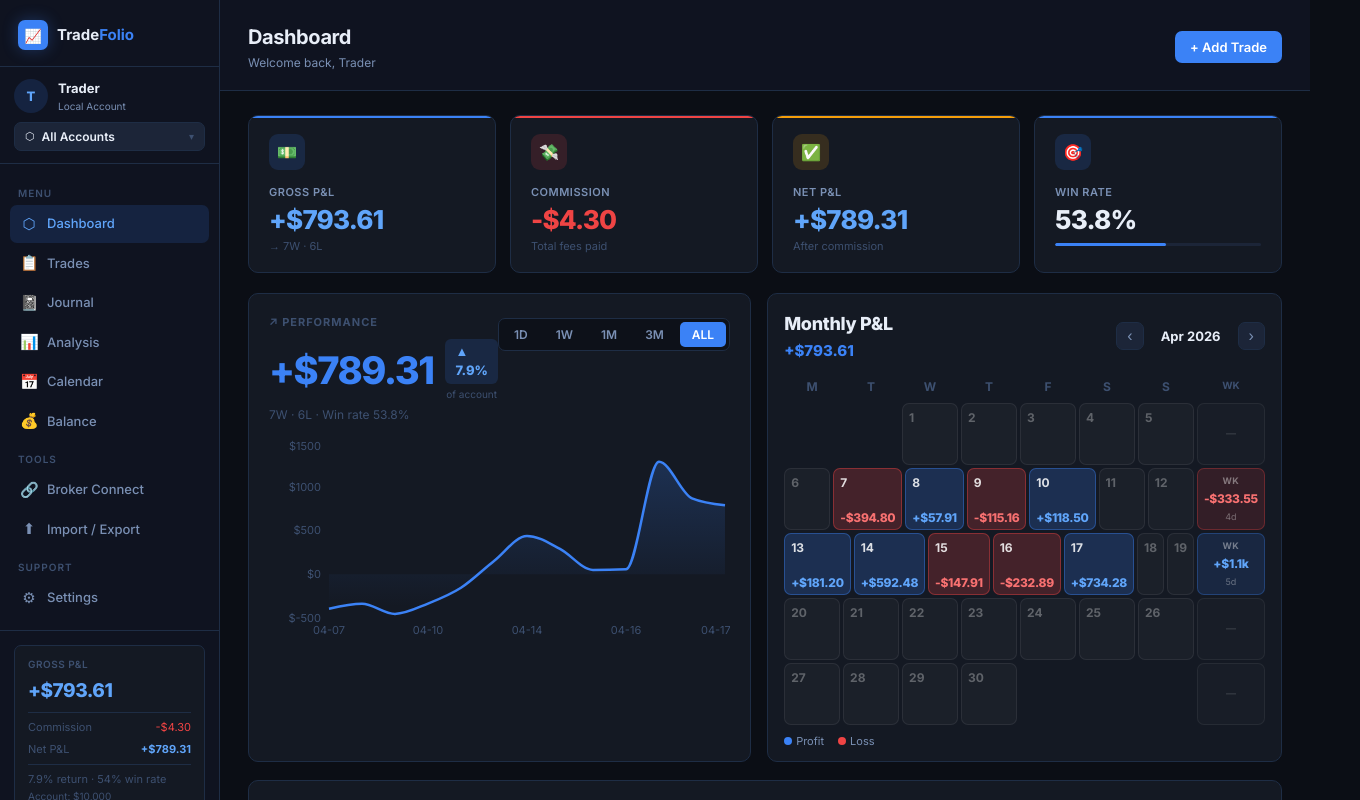
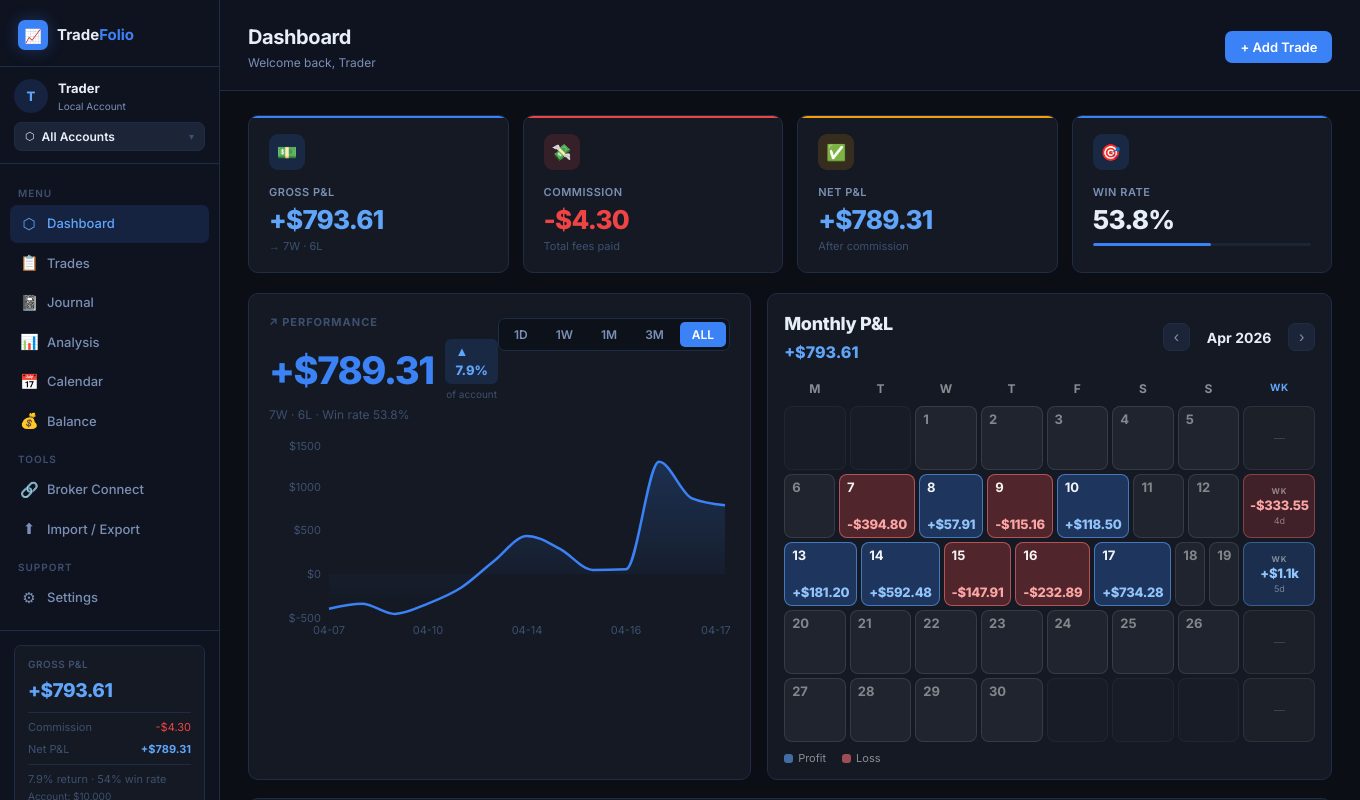
Before and after one commit to mohitchaudhry21/tradefolio, a React (Create React App) app: page / in a window 1280 px wide. Shown: the top 800 px of the page, 1360 px wide, since content can reach past the window. Built offline with nearby package versions, Linux system fonts and the light colour scheme.

Commit message:
Update Dashboard.js

```diff
--- a/src/pages/Dashboard.js
+++ b/src/pages/Dashboard.js
@@ -217,29 +217,31 @@ export default function Dashboard() {
             <div style={{display:'flex',justifyContent:'space-between',alignItems:'center',marginBottom:12}}>
               <div>
                 <div style={{fontSize:18,fontWeight:800,letterSpacing:'-0.3px'}}>Monthly P&L</div>
-                <div style={{fontSize:15,fontWeight:800,color:monthPnl>=0?'#3b82f6':'#ef4444',marginTop:3}}>{fmtPnl(monthPnl)}</div>
+                <div style={{fontSize:16,fontWeight:900,color:monthPnl>=0?'#60a5fa':'#f87171',marginTop:3}}>{fmtPnl(monthPnl)}</div>
               </div>
               <div style={{display:'flex',alignItems:'center',gap:4}}>
                 <button className="btn-icon" style={{padding:'4px 10px',fontSize:16}} onClick={()=>setCalMonth(new Date(year,month-1,1))}>‹</button>
-                <span style={{fontSize:13,fontWeight:700,minWidth:86,textAlign:'center'}}>{MONTHS[month].slice(0,3)} {year}</span>
+                <span style={{fontSize:14,fontWeight:700,minWidth:90,textAlign:'center'}}>{MONTHS[month].slice(0,3)} {year}</span>
                 <button className="btn-icon" style={{padding:'4px 10px',fontSize:16}} onClick={()=>setCalMonth(new Date(year,month+1,1))}>›</button>
               </div>
             </div>
 
             {/* Column headers */}
-            <div style={{display:'grid',gridTemplateColumns:'repeat(7,1fr) 68px',gap:3,marginBottom:4}}>
-              {DAYS.map((d,i)=><div key={i} style={{textAlign:'center',fontSize:12,fontWeight:700,color:'var(--text-muted)',padding:'3px 0'}}>{d}</div>)}
-              <div style={{textAlign:'center',fontSize:10,fontWeight:700,color:'var(--text-muted)',padding:'3px 0'}}>WK</div>
+            <div style={{display:'grid',gridTemplateColumns:'repeat(7,1fr) 72px',gap:4,marginBottom:4}}>
+              {DAYS.map((d,i)=>(
+                <div key={i} style={{textAlign:'center',fontSize:12,fontWeight:700,color:'rgba(255,255,255,.5)',padding:'4px 0',letterSpacing:'.3px'}}>{d}</div>
+              ))}
+              <div style={{textAlign:'center',fontSize:10,fontWeight:700,color:'#60a5fa',padding:'4px 0',letterSpacing:'.5px'}}>WK</div>
             </div>
 
             {/* Rows */}
             {Array.from({length:totalWeeks},(_,wi)=>{
               const wp = weekPnl(wi);
               return (
-                <div key={wi} style={{display:'grid',gridTemplateColumns:'repeat(7,1fr) 68px',gap:3,marginBottom:3}}>
+                <div key={wi} style={{display:'grid',gridTemplateColumns:'repeat(7,1fr) 72px',gap:4,marginBottom:4}}>
                   {Array.from({length:7},(_,di)=>{
                     const dn=dayNum(wi,di);
-                    if(dn<1||dn>daysInMonth) return <div key={di} style={{height:62}}/>;
+                    if(dn<1||dn>daysInMonth) return <div key={di} style={{height:64,borderRadius:8,background:'rgba(255,255,255,.015)',border:'1px solid rgba(255,255,255,.04)'}}/>;
                     const dateStr=ds(dn);
                     const pnl=dayMap[dateStr];
                     const has=pnl!==undefined;
@@ -247,41 +249,73 @@ export default function Dashboard() {
                     const isToday=dateStr===today;
                     return (
                       <div key={di} style={{
-                        height:62,borderRadius:7,
-                        display:'flex',flexDirection:'column',
-                        alignItems:'flex-start',justifyContent:'space-between',
-                        padding:'5px 6px',boxSizing:'border-box',
-                        background:has?(pos?'rgba(59,130,246,.22)':'rgba(239,68,68,.22)'):'rgba(255,255,255,.03)',
-                        border:`1px solid ${isToday?'#3b82f6':has?(pos?'rgba(59,130,246,.4)':'rgba(239,68,68,.4)'):'rgba(255,255,255,.07)'}`,
-                        boxShadow: isToday?'0 0 0 1px rgba(59,130,246,.3)':'none',
+                        height:64, borderRadius:8,
+                        display:'flex', flexDirection:'column',
+                        alignItems:'flex-start', justifyContent:'space-between',
+                        padding:'6px 7px', boxSizing:'border-box',
+                        background: has
+                          ? pos ? 'rgba(59,130,246,.28)' : 'rgba(239,68,68,.28)'
+                          : 'rgba(255,255,255,.05)',
+                        border: `1px solid ${
+                          isToday ? '#60a5fa'
+                          : has ? (pos ? 'rgba(96,165,250,.6)' : 'rgba(248,113,113,.6)')
+                          : 'rgba(255,255,255,.1)'
+                        }`,
+                        boxShadow: isToday ? '0 0 0 2px rgba(96,165,250,.25)' : 'none',
                       }}>
-                        <div style={{fontSize:12,fontWeight:700,color:isToday?'#3b82f6':has?'rgba(255,255,255,.85)':'rgba(255,255,255,.3)'}}>{dn}</div>
-                        {has&&<div style={{fontSize:12,fontWeight:900,color:pos?'#60a5fa':'#f87171',letterSpacing:'-0.3px',lineHeight:1}}>{fmtShort(pnl)}</div>}
+                        <div style={{
+                          fontSize:13, fontWeight:700, lineHeight:1,
+                          color: isToday ? '#93c5fd'
+                            : has ? 'rgba(255,255,255,.95)'
+                            : 'rgba(255,255,255,.45)',
+                        }}>{dn}</div>
+                        {has && (
+                          <div style={{
+                            fontSize:13, fontWeight:900,
+                            color: pos ? '#93c5fd' : '#fca5a5',
+                            letterSpacing:'-0.3px', lineHeight:1,
+                          }}>{fmtShort(pnl)}</div>
+                        )}
                       </div>
                     );
                   })}
+                  {/* Weekly cell */}
                   <div style={{
-                    height:62,borderRadius:7,
-                    display:'flex',flexDirection:'column',alignItems:'center',justifyContent:'center',gap:2,
-                    background:wp.days>0?(wp.total>=0?'rgba(59,130,246,.14)':'rgba(239,68,68,.14)'):'rgba(255,255,255,.02)',
-                    border:`1px solid ${wp.days>0?(wp.total>=0?'rgba(59,130,246,.3)':'rgba(239,68,68,.3)'):'rgba(255,255,255,.06)'}`,
+                    height:64, borderRadius:8,
+                    display:'flex', flexDirection:'column', alignItems:'center', justifyContent:'center', gap:2,
+                    background: wp.days>0
+                      ? (wp.total>=0 ? 'rgba(59,130,246,.2)' : 'rgba(239,68,68,.2)')
+                      : 'rgba(255,255,255,.03)',
+                    border: `1px solid ${wp.days>0
+                      ? (wp.total>=0 ? 'rgba(96,165,250,.4)' : 'rgba(248,113,113,.4)')
+                      : 'rgba(255,255,255,.08)'}`,
                     boxSizing:'border-box',
                   }}>
-                    {wp.days>0?(
+                    {wp.days>0 ? (
                       <>
-                        <div style={{fontSize:9,fontWeight:700,color:'rgba(255,255,255,.4)',letterSpacing:'.5px'}}>WK</div>
-                        <div style={{fontSize:12,fontWeight:900,color:wp.total>=0?'#60a5fa':'#f87171',letterSpacing:'-0.3px'}}>{fmtShort(wp.total)}</div>
-                        <div style={{fontSize:9,color:'rgba(255,255,255,.35)'}}>{wp.days}d</div>
+                        <div style={{fontSize:8,fontWeight:700,color:'rgba(255,255,255,.45)',letterSpacing:'1px'}}>WK</div>
+                        <div style={{fontSize:13,fontWeight:900,color:wp.total>=0?'#93c5fd':'#fca5a5',letterSpacing:'-0.3px',lineHeight:1}}>
+                          {fmtShort(wp.total)}
+                        </div>
+                        <div style={{fontSize:9,color:'rgba(255,255,255,.4)'}}>{wp.days}d</div>
                       </>
-                    ):<div style={{fontSize:10,color:'rgba(255,255,255,.2)'}}>—</div>}
+                    ) : (
+                      <div style={{fontSize:11,color:'rgba(255,255,255,.18)'}}>—</div>
+                    )}
                   </div>
                 </div>
               );
             })}
 
-            <div style={{display:'flex',gap:14,marginTop:8,fontSize:11,color:'var(--text-secondary)'}}>
-              <span style={{display:'flex',alignItems:'center',gap:4}}><span style={{width:8,height:8,borderRadius:'50%',background:'#3b82f6',display:'inline-block'}}/>Profit</span>
-              <span style={{display:'flex',alignItems:'center',gap:4}}><span style={{width:8,height:8,borderRadius:'50%',background:'#ef4444',display:'inline-block'}}/>Loss</span>
+            <div style={{display:'flex',gap:16,marginTop:8,fontSize:11}}>
+              <span style={{display:'flex',alignItems:'center',gap:5}}>
+                <span style={{width:9,height:9,borderRadius:3,background:'rgba(96,165,250,.6)',display:'inline-block'}}/>
+                <span style={{color:'rgba(255,255,255,.5)'}}>Profit</span>
+              </span>
+              <span style={{display:'flex',alignItems:'center',gap:5}}>
+                <span style={{width:9,height:9,borderRadius:3,background:'rgba(248,113,113,.6)',display:'inline-block'}}/>
+                <span style={{color:'rgba(255,255,255,.5)'}}>Loss</span>
+              </span>
             </div>
           </div>
         </div>
```
